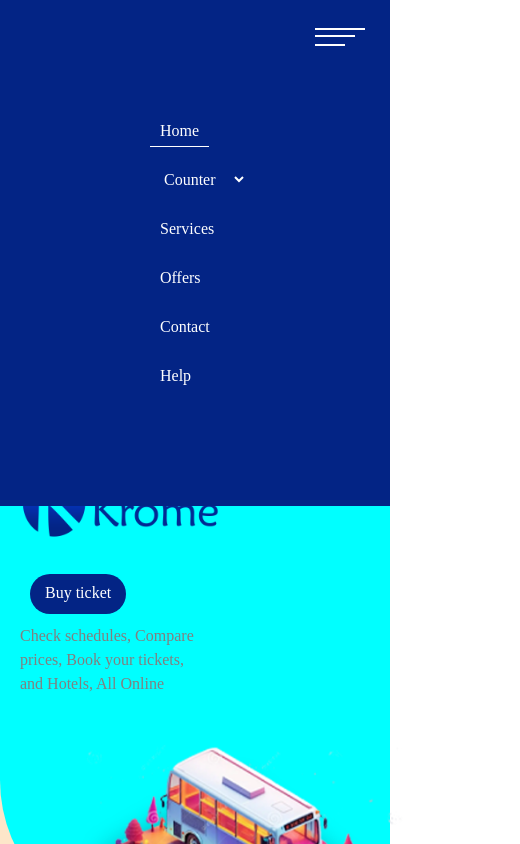
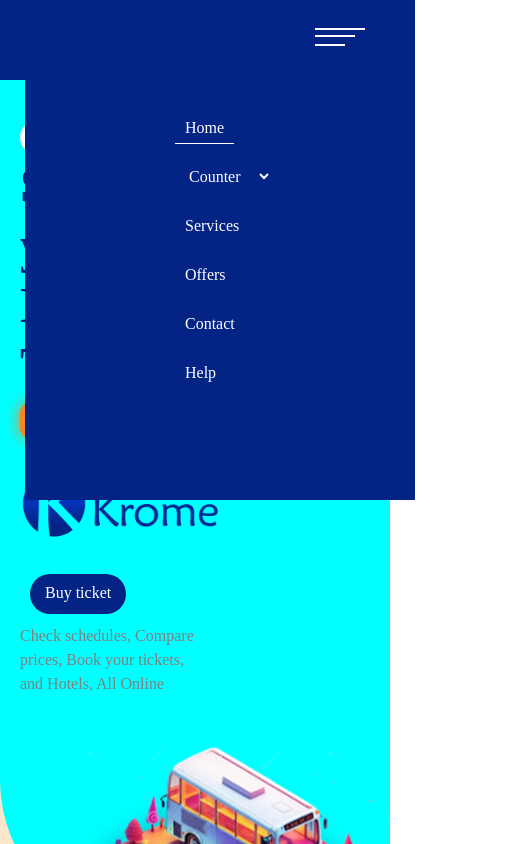
Before and after one commit to Ange-Boyz/bus-system-test, a plain HTML site: page index.html in a window 390 px wide. Both pictures are taken after a click on the element 340 px from the left and 40 px from the top of the page. Shown: the top 844 px of the page, 520 px wide, since content can reach past the window. Drawn offline with Linux system fonts and the light colour scheme.

Commit message:
responsive home page

```diff
--- a/css/style.css
+++ b/css/style.css
@@ -624,17 +624,18 @@ footer .foot-title {
     .nav .navbar {
         position: absolute;
         width: 100%;
-        height: 60%;
+        height: 500px;
         background-color: #032485;
-        left: 0;
         justify-content: center;
         align-items: center;
         padding-top: 50px;
         top: -100%;
         transition: 0.5s ease;
+
     }
 
     .active .navbar {
+        width: 100%;
         position: fixed;
         top: 0;
     }
@@ -676,7 +677,6 @@ footer .foot-title {
     /****************************************************************************/
     .section1 {
         display: block;
-        width: 100%;
         height: 850px;
         border-bottom-left-radius: 150px;
     }
@@ -734,6 +734,7 @@ footer .foot-title {
     .section1 .section1-right .section1-right-img2 {
         width: 350px;
         margin-left: 70px;
+        margin-right: 0;
     }
 
 
```
